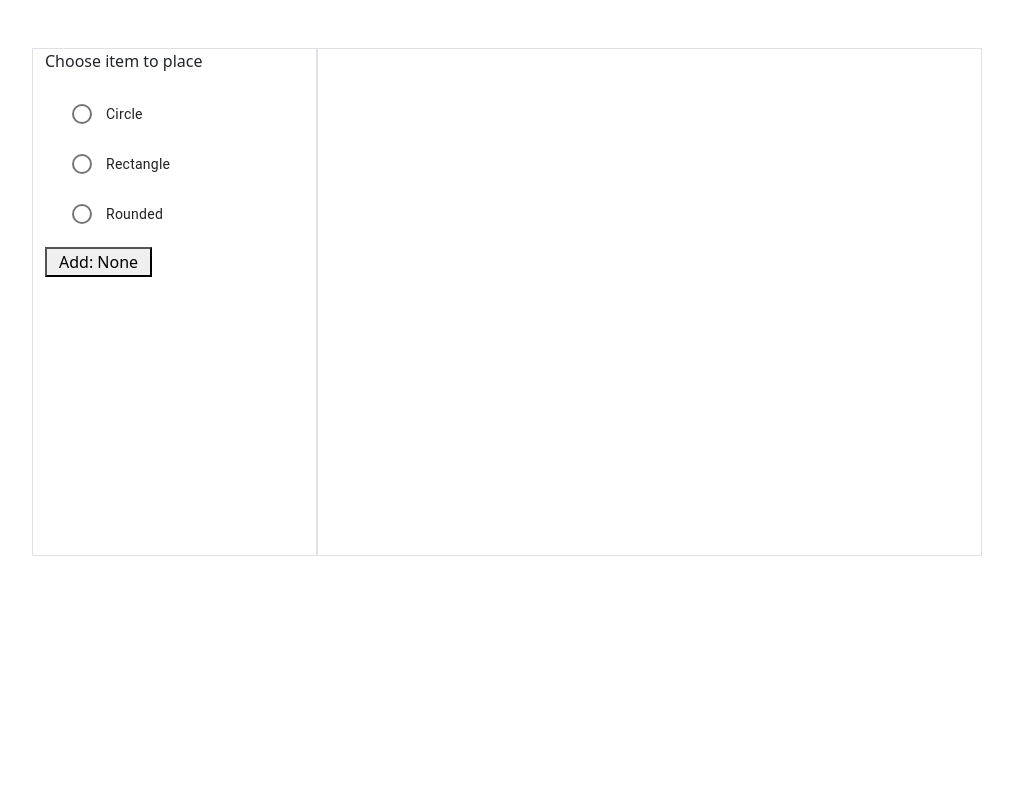
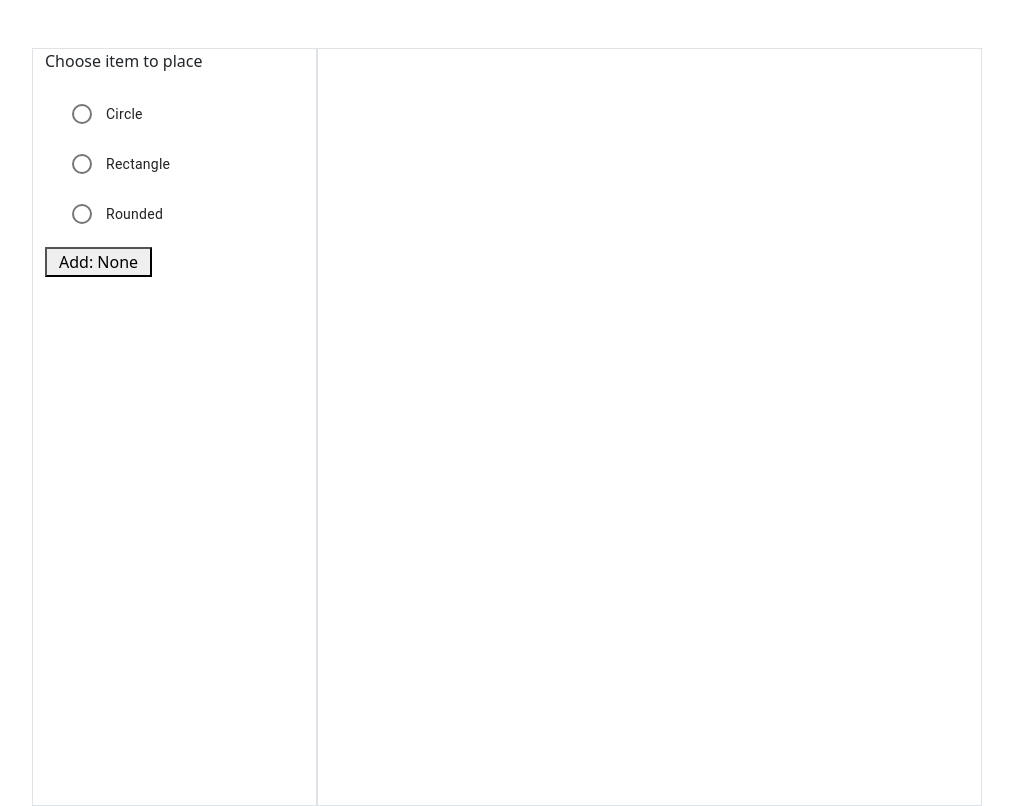
Before and after one commit to Luk33374/2-d-app, an Angular app: page / in a window 1280 px wide. Shown: the whole page, without its empty margins (38-1051 px from the left). Built offline with nearby package versions, Linux system fonts and the light colour scheme.

Commit message:
change size of canvas

```diff
--- a/src/app/canvas/canvas.component.html
+++ b/src/app/canvas/canvas.component.html
@@ -1 +1 @@
-<canvas id="myCanvas" width="500px" height="500px"></canvas>
+<canvas id="myCanvas" width="500px" height="750"></canvas>
```
